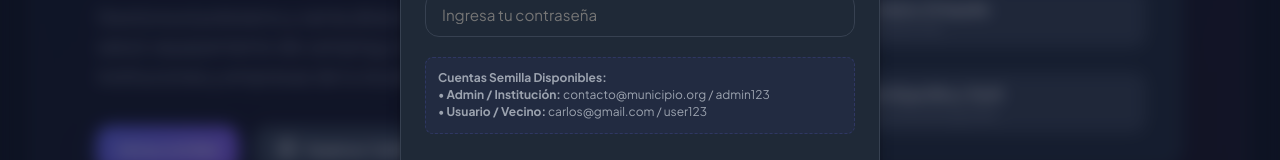
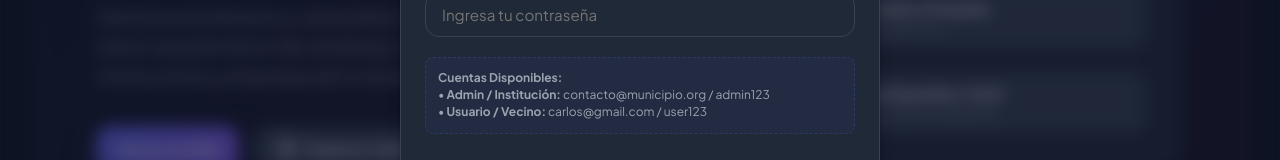
Before and after one commit to melisapedrozo091/Prestify, an Angular app: page / in a window 1280 px wide. Both pictures are taken after a click on the button "Iniciar Sesión". Shown: the part 399-559 px from the top of the page. Built offline with nearby package versions, Linux system fonts and the light colour scheme.

Commit message:
Update available accounts header text in login modal

```diff
--- a/src/app/app.html
+++ b/src/app/app.html
@@ -840,7 +840,7 @@
             </div>
 
             <div style="background-color: rgba(99, 102, 241, 0.05); padding: 0.75rem; border-radius: var(--radius-sm); border: 1px dashed rgba(99, 102, 241, 0.2); font-size: 0.75rem; margin-bottom: 1.5rem; color: var(--text-muted); line-height: 1.4;">
-              <strong>Cuentas Semilla Disponibles:</strong><br>
+              <strong>Cuentas Disponibles:</strong><br>
               • <strong>Admin / Institución:</strong> contacto@municipio.org / admin123<br>
               • <strong>Usuario / Vecino:</strong> carlos@gmail.com / user123
             </div>
```
